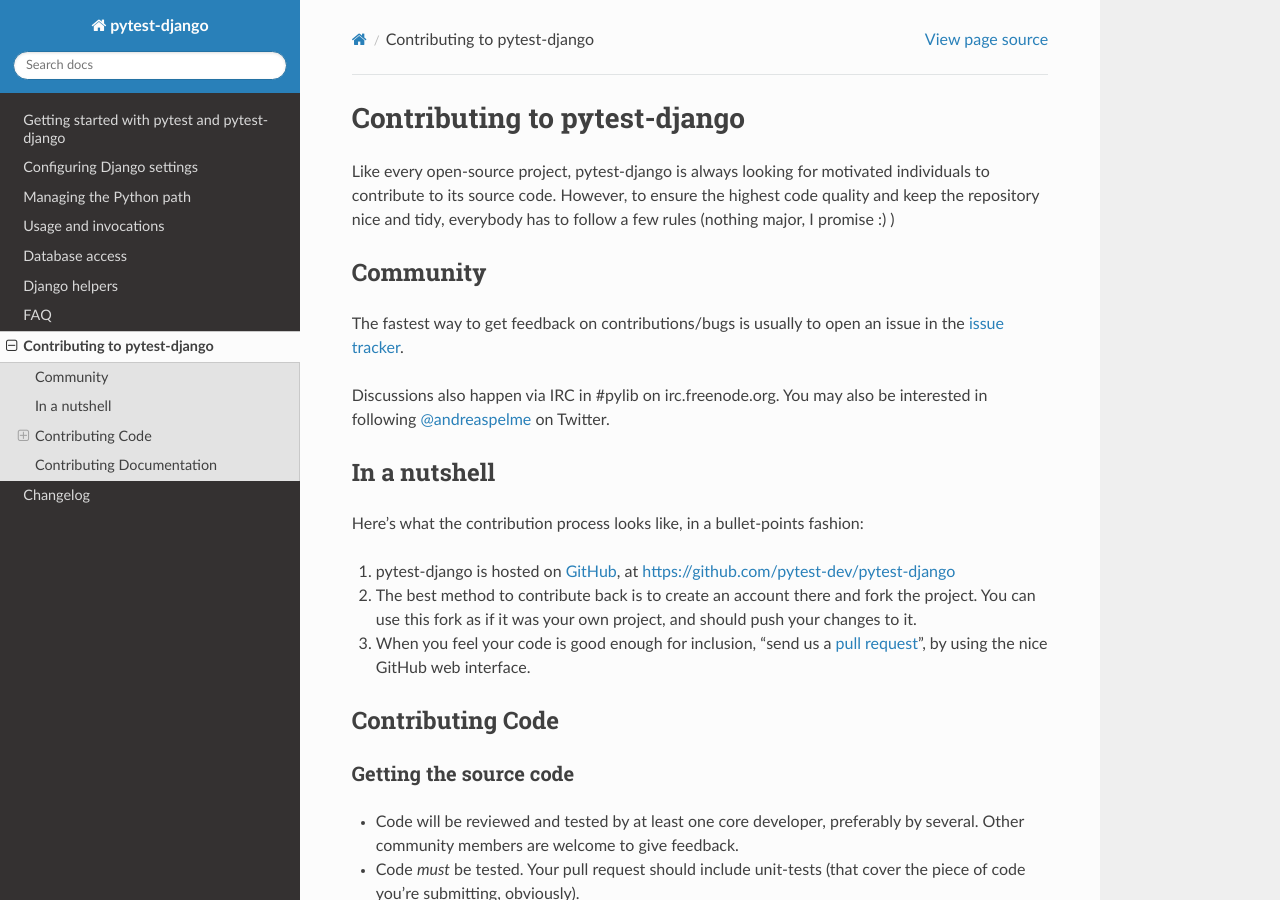
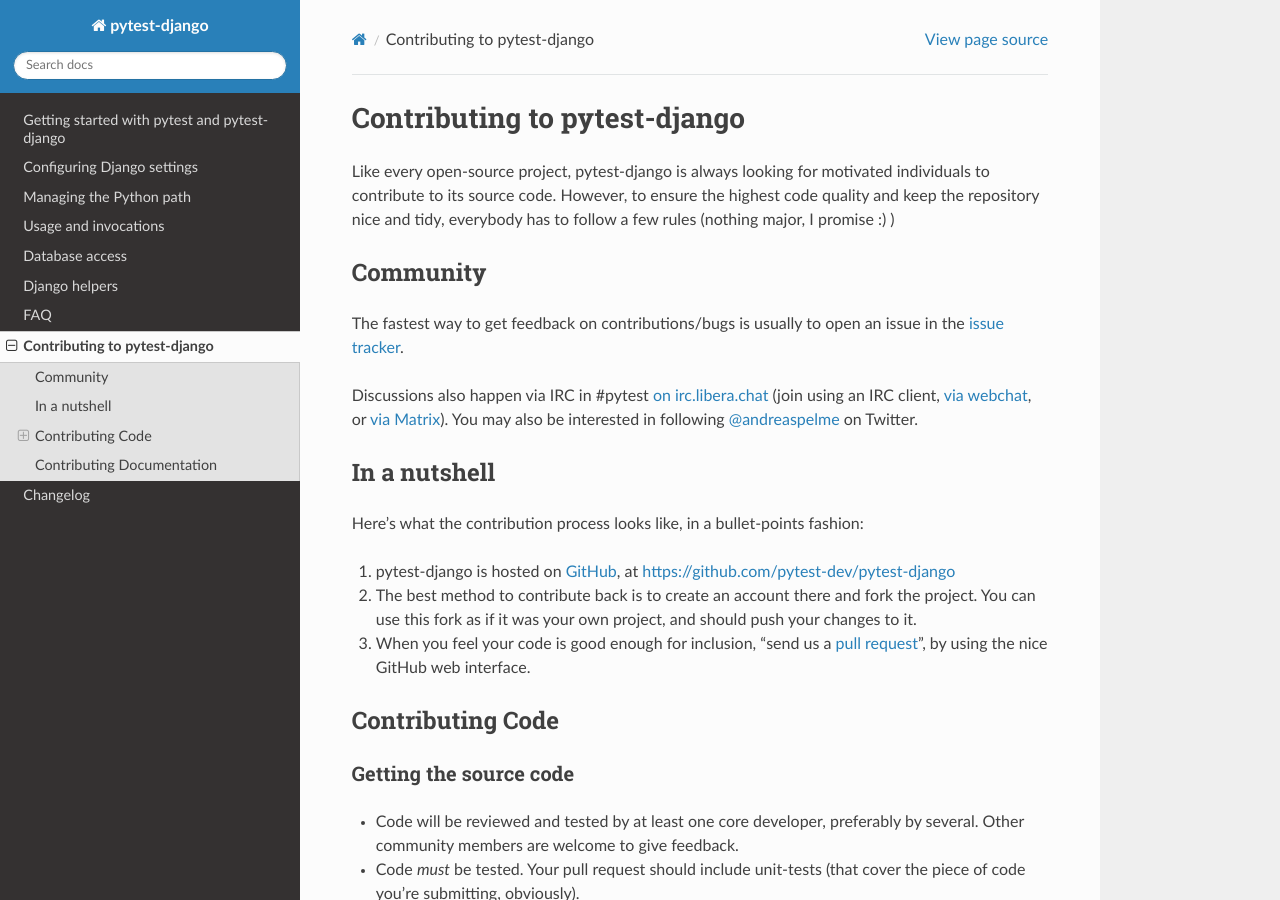
Before and after one commit to pytest-dev/pytest-django, a Sphinx documentation site: the page built from docs/contributing.rst, in a window 1280 px wide and 900 px high. Built offline with Sphinx 7.4.7 and the Read the Docs theme 2.0.0, drawn with Linux system fonts in a browser that asks for light colours.

Commit message:
doc: Switch to new IRC channel
See https://github.com/pytest-dev/pytest/pull/8722

```diff
--- a/docs/contributing.rst
+++ b/docs/contributing.rst
@@ -15,8 +15,11 @@
 The fastest way to get feedback on contributions/bugs is usually to open an
 issue in the `issue tracker`_.
 
-Discussions also happen via IRC in #pylib on irc.freenode.org. You may also
-be interested in following `@andreaspelme`_ on Twitter.
+Discussions also happen via IRC in #pytest `on irc.libera.chat
+<ircs://irc.libera.chat:6697/#pytest>`_ (join using an IRC client, `via webchat
+<https://web.libera.chat/#pytest>`_, or `via Matrix
+<https://matrix.to/#/%23pytest:libera.chat>`_).
+You may also be interested in following `@andreaspelme`_ on Twitter.
 
 *************
 In a nutshell
--- a/docs/faq.rst
+++ b/docs/faq.rst
@@ -149,7 +149,10 @@
 documentation, feel free to `open an issue on the GitHub project`_ for
 pytest-django.
 
-Direct help can be found in the #pylib IRC channel on irc.freenode.org.
+Direct help can be found in the #pytest IRC channel `on irc.libera.chat
+<ircs://irc.libera.chat:6697/#pytest>`_ (using an IRC client, `via webchat
+<https://web.libera.chat/#pytest>`_, or `via Matrix
+<https://matrix.to/#/%23pytest:libera.chat>`_).
 
 .. _pytest tag: https://stackoverflow.com/search?q=pytest
 .. _open an issue on the GitHub project:
```
